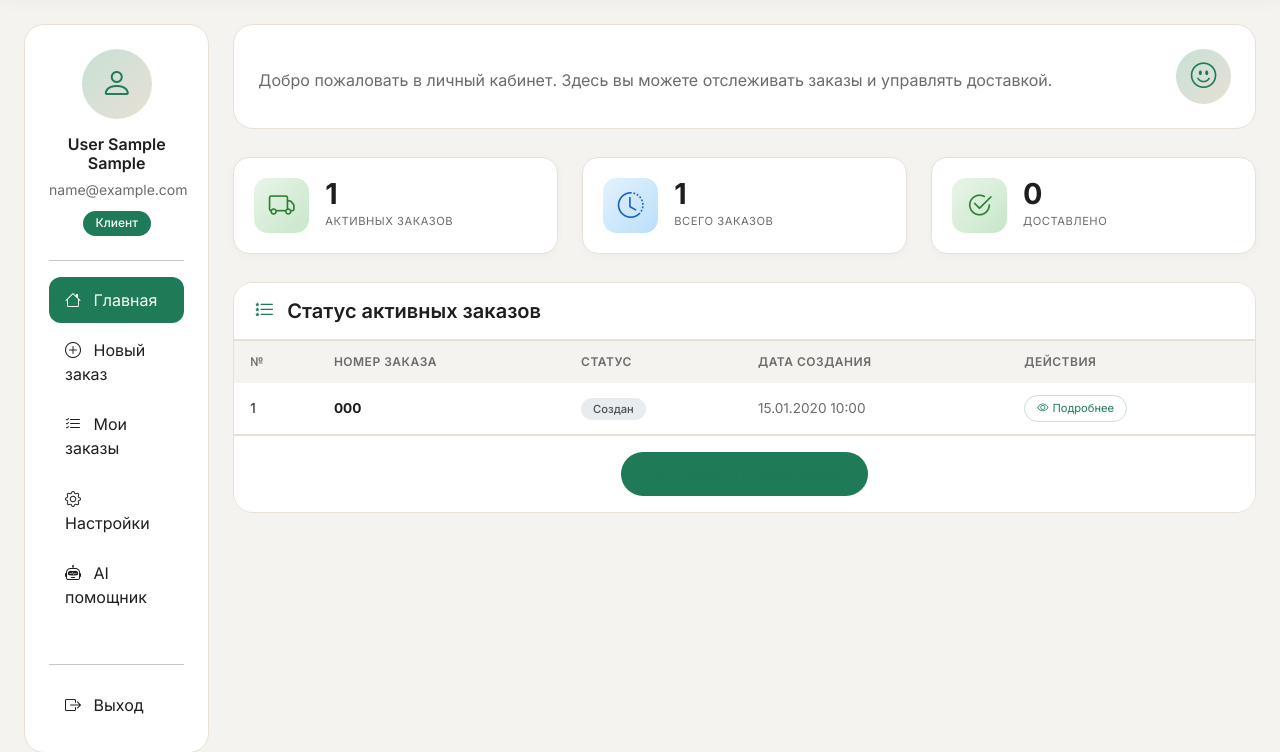
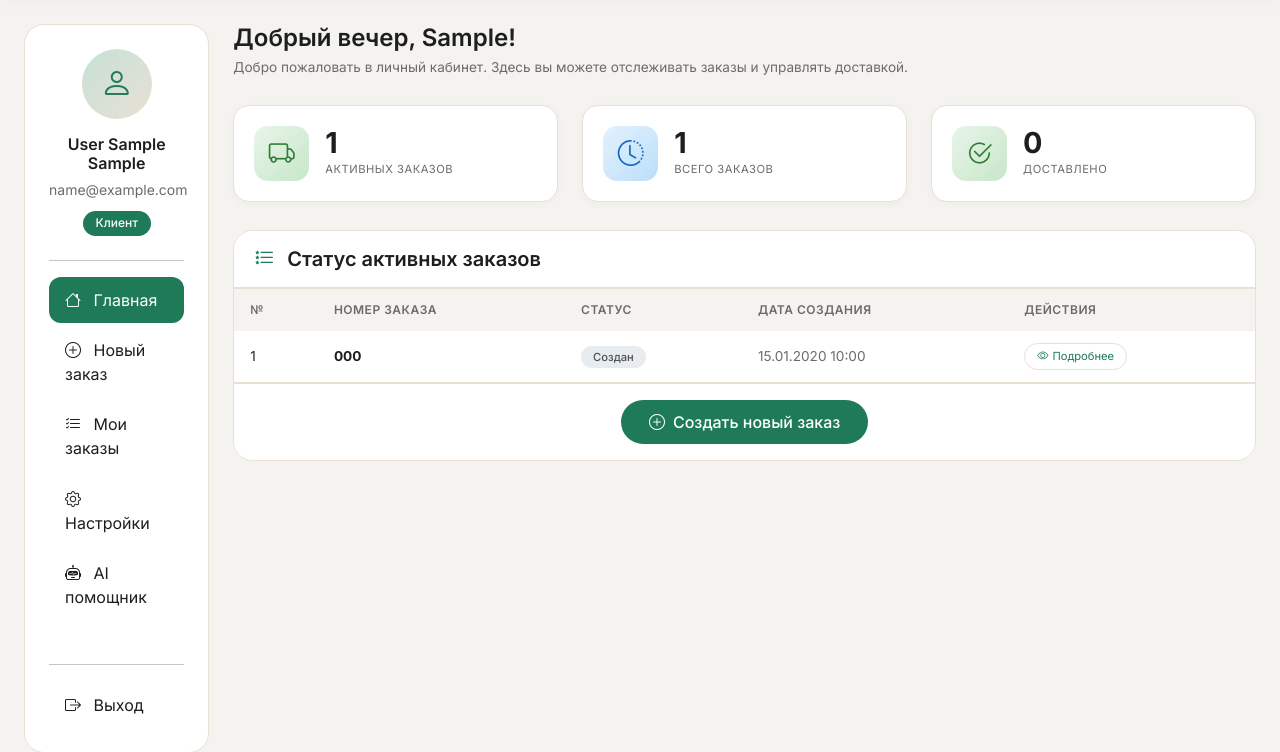
Before and after one commit to khokhlovap/projectdelivery, a Django app: page / in a window 1280 px wide. Shown: the part 58-810 px from the top of the page. Run offline with Django 5.2, Linux system fonts and the light colour scheme; a user stored in the database is signed in; tables that the repository leaves empty hold one stand-in row (values such as "Sample post").

Commit message:
Обновлена главная страница ЛК клиент

```diff
--- a/deliverysite/static/css/main.css
+++ b/deliverysite/static/css/main.css
@@ -56,7 +56,7 @@ body {
 }
 
 .btn-outline-primary {
-    color: var(--green) !important;
+    color: var(--green);
     border-color: var(--green) !important;
     border-radius: 40px !important;
 }
--- a/deliverysite/templates/accounts/dashboard.html
+++ b/deliverysite/templates/accounts/dashboard.html
@@ -4,31 +4,19 @@
 
 {% block lk_content %}
 <style>
-    /* Приветственная карточка */
-    .welcome-card {
-        background: white;
-        border-radius: 20px;
-        padding: 24px;
+    /* Приветствие */
+    .welcome-section {
         margin-bottom: 28px;
-        border: 1px solid #E8E0D5;
-        transition: all 0.2s;
     }
-    .welcome-card:hover {
-        border-color: #C8E0D6;
-        box-shadow: 0 4px 12px rgba(0,0,0,0.05);
+    .welcome-greeting {
+        font-size: 1.5rem;
+        font-weight: 600;
+        color: #1E1E1E;
+        margin-bottom: 4px;
     }
-    .greeting-icon {
-        width: 55px;
-        height: 55px;
-        background: linear-gradient(135deg, #C8E0D6 0%, #E8E0D5 100%);
-        border-radius: 50%;
-        display: flex;
-        align-items: center;
-        justify-content: center;
-    }
-    .greeting-icon i {
-        font-size: 1.6rem;
-        color: #1E7A57;
+    .welcome-text {
+        font-size: 0.85rem;
+        color: #6B6B6B;
     }
 
     /* Статистические карточки */
@@ -147,13 +135,15 @@
     .badge-assigned { background: #d1ecf1; color: #0c5460; }
     .badge-in_progress { background: #cfe2ff; color: #084298; }
     .badge-delivered { background: #d4edda; color: #155724; }
+
+    /* Кнопки */
     .btn-outline-sm {
         padding: 4px 12px;
         border-radius: 30px;
         font-size: 0.7rem;
-        border: 1px solid #C8E0D6;
         background: white;
-        color: #1E7A57;
+        border: 1px solid #E8E0D5;
+        color: #6B6B6B !important;
         transition: all 0.2s;
         text-decoration: none;
         display: inline-flex;
@@ -161,10 +151,30 @@
         gap: 4px;
     }
     .btn-outline-sm:hover {
+        background: #6B6B6B;
+        border-color: #6B6B6B;
+        color: white !important;
+    }
+
+    .btn-create {
         background: #1E7A57;
+        border: none;
+        border-radius: 40px;
+        padding: 10px 28px;
         color: white;
-        border-color: #1E7A57;
+        font-weight: 500;
+        transition: all 0.2s;
+        text-decoration: none;
+        display: inline-flex;
+        align-items: center;
+        gap: 8px;
     }
+    .btn-create:hover {
+        background: #155f44;
+        transform: translateY(-1px);
+        color: white;
+    }
+
     .empty-state {
         text-align: center;
         padding: 60px 20px;
@@ -183,37 +193,11 @@
         background: white;
         text-align: center;
     }
-    .btn-create {
-        background: #1E7A57;
-        border: none;
-        border-radius: 40px;
-        padding: 10px 28px;
-        color: white;
-        font-weight: 500;
-        transition: all 0.2s;
-        text-decoration: none;
-        display: inline-flex;
-        align-items: center;
-        gap: 8px;
-    }
-    .btn-create:hover {
-        background: #155f44;
-        transform: translateY(-1px);
-        color: white;
-    }
 </style>
 
-<!-- Приветственная карточка -->
-<div class="welcome-card">
-    <div class="d-flex align-items-center justify-content-between flex-wrap">
-        <div>
-            <h3 class="mb-2" id="greetingMessage" style="color: #1E1E1E; font-weight: 600;"></h3>
-            <p class="mb-0" style="color: #6B6B6B;">Добро пожаловать в личный кабинет. Здесь вы можете отслеживать заказы и управлять доставкой.</p>
-        </div>
-        <div class="greeting-icon mt-2 mt-sm-0">
-            <i class="bi bi-emoji-smile"></i>
-        </div>
-    </div>
+<div class="welcome-section">
+    <h2 class="welcome-greeting" id="greetingMessage"></h2>
+    <p class="welcome-text">Добро пожаловать в личный кабинет. Здесь вы можете отслеживать заказы и управлять доставкой.</p>
 </div>
 
 <!-- Статистические карточки -->
@@ -288,14 +272,14 @@
                             {% else %}badge-created{% endif %}">
                             {{ order.get_status_display }}
                         </span>
-                    </td>
+                    </span>
                     <td style="color: #6B6B6B;">{{ order.created_at|date:"d.m.Y H:i" }}</td>
                     <td>
                         <a href="{% url 'delivery:order_detail' order.id %}" class="btn-outline-sm">
                             <i class="bi bi-eye"></i> Подробнее
                         </a>
-                    </td>
-                </tr>
+                     </span>
+                </span>
                 {% endfor %}
             </tbody>
         </table>
@@ -308,9 +292,31 @@
         {% endif %}
     </div>
     <div class="orders-card-footer">
-        <a href="{% url 'delivery:create_order' %}" class="btn-create">
-            <i class="bi bi-plus-circle"></i> {% if active_orders %}Создать новый заказ{% else %}Создать первый заказ{% endif %}
+        <a href="{% url 'delivery:create_order' %}" class="btn-create" style="background: #1E7A57 !important; color: #FFFFFF !important;">
+            <i class="bi bi-plus-circle"></i> Создать новый заказ
         </a>
     </div>
 </div>
+
+<script>
+    // Приветствие в зависимости от времени дня
+    function updateGreeting() {
+        const now = new Date();
+        const hours = now.getHours();
+        const userName = "{{ user.first_name|default:user.username }}";
+        let greeting;
+
+        if (hours >= 5 && hours < 12) {
+            greeting = "Доброе утро";
+        } else if (hours >= 12 && hours < 16) {
+            greeting = "Добрый день";
+        } else {
+            greeting = "Добрый вечер";
+        }
+
+        document.getElementById('greetingMessage').innerHTML = `${greeting}, ${userName}!`;
+    }
+
+    updateGreeting();
+</script>
 {% endblock %}
```
